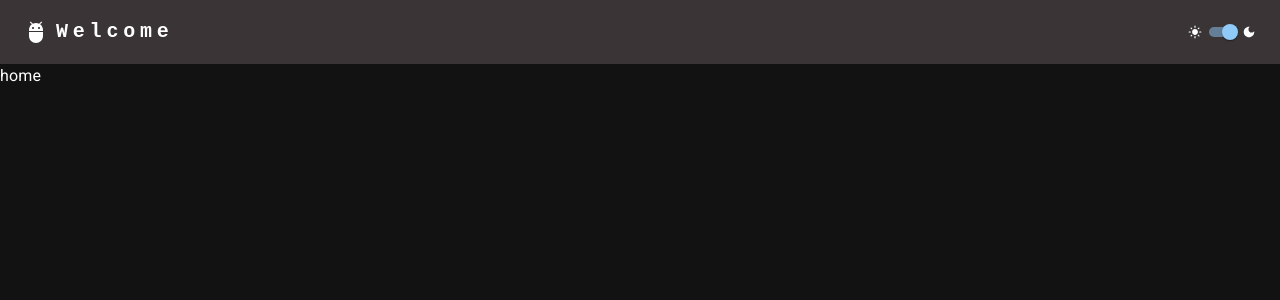
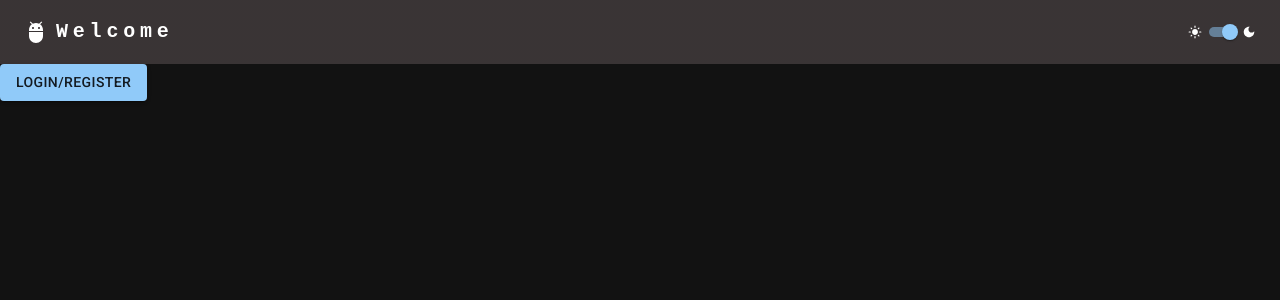
Before and after one commit to dienerld/growdev-backend-mod1-frontend, a React (Vite) app: page / in a window 1280 px wide. Shown: the top 300 px of the page. Built offline with nearby package versions, Linux system fonts and the light colour scheme.

Commit message:
add btn link to account

```diff
--- a/src/app/pages/Public/Home/index.tsx
+++ b/src/app/pages/Public/Home/index.tsx
@@ -1,5 +1,13 @@
+import { Link } from 'react-router-dom';
+
+import { Button } from '@mui/material';
+
 export function Home() {
   return (
-    <div>home</div>
+    <div>
+      <Button variant="contained">
+        <Link to="/account">Login/Register</Link>
+      </Button>
+    </div>
   );
 }
```
